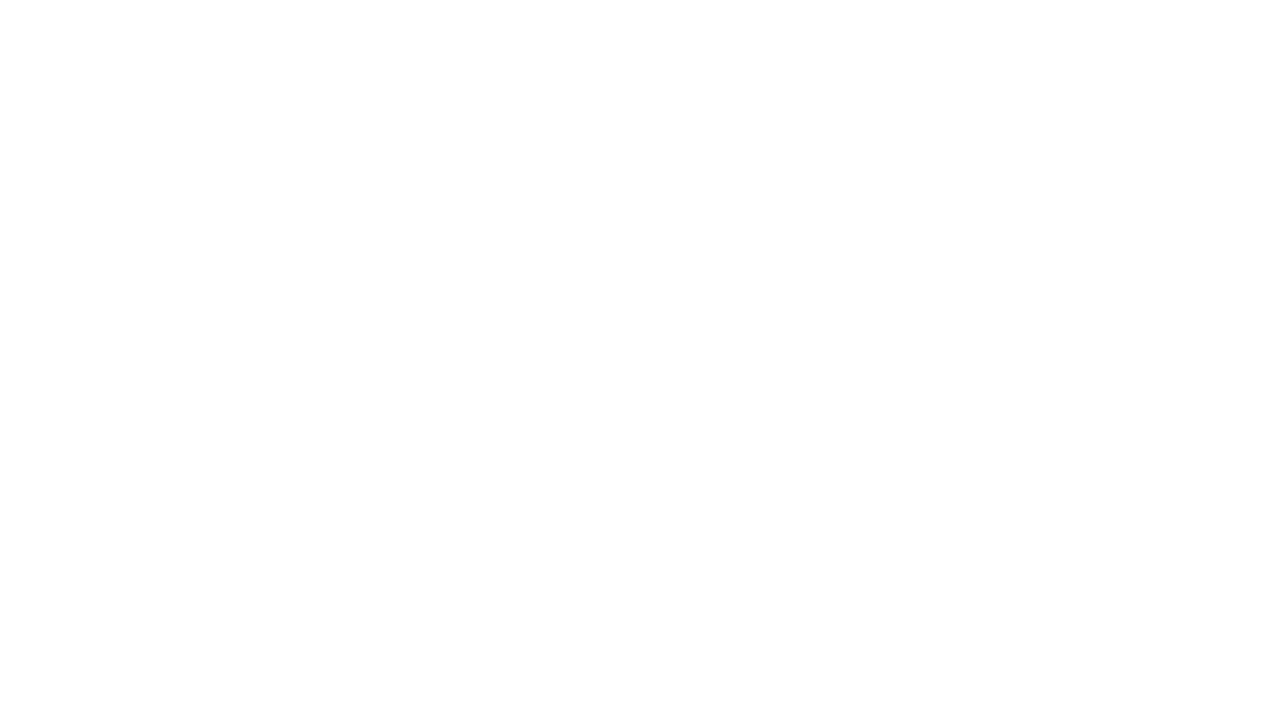
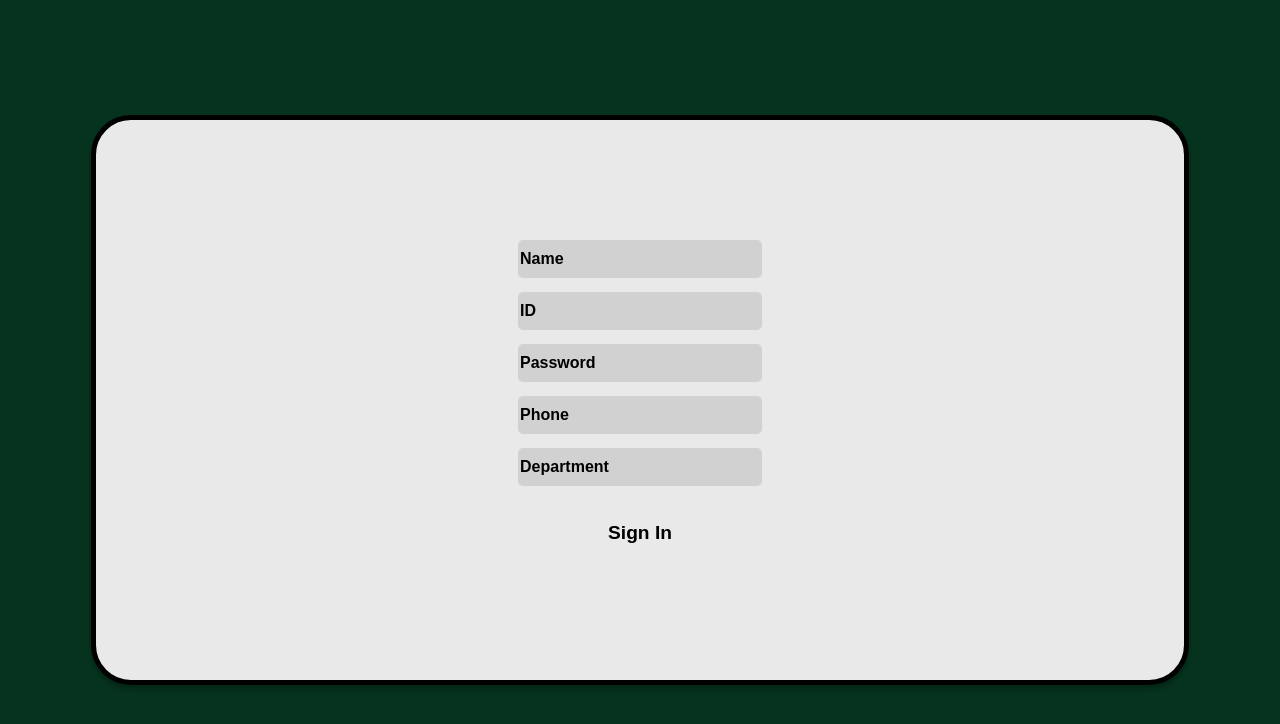
Before and after one commit to elect10/opensoure_personal_pa, a React (Create React App) app in the folder my-app/: page /signup in a window 1280 px wide. Before the commit this address had no page. Shown: the top 724 px of the page. Built offline with nearby package versions, Linux system fonts and the light colour scheme.

Commit message:
make post , sign up codes are made and route in to app.js

```diff
--- a/my-app/src/App.js
+++ b/my-app/src/App.js
@@ -12,6 +12,8 @@ import {
 import Loginpic from "./routes/Loginpic";
 import Login from "./routes/Login";
 import Main from "./routes/Main";
+import Makepost from "./routes/Makepost";
+import SignUp from "./routes/SignUp";
 
 function App() {
   return (
@@ -20,7 +22,8 @@ function App() {
         <Route path="/" element={<Loginpic />} />
         <Route path="/login" element={<Login />} />
         <Route path="/main" element={<Main />} />
-
+        <Route path="/makepost" element={<Makepost />} />
+        <Route path="/signup" element={<SignUp />} />
       </Routes>
     </Router>
   );
--- /dev/null
+++ b/my-app/src/routes/SignUp.css
@@ -0,0 +1,44 @@
+.signupbox{
+    display: flex;
+    flex-direction: column;
+    align-items: center;
+    justify-content: center;
+    position: absolute;
+    top: 50%;
+    left: 50%;
+    transform: translate(-50%, -50%);
+
+    width: 85%;
+    height: 70%;
+
+    background-color: rgba(233, 233, 233, 1);
+    border: 5px solid #000000;
+    box-shadow: 0px 4px 4px rgba(0, 0, 0, 0.25);
+    border-radius: 40px;
+}
+
+.container_sign{
+    display: flex;
+    flex-direction: column;
+    align-items: center;
+    margin: 0%;
+    padding: 0%;
+    width: 100%;
+    height: 853px;
+
+    background-color: rgba(6, 51, 29, 1);
+
+}
+
+.button_sign button{
+    width: 120px;
+    height: 40px;
+    margin: 15px;
+    margin-top: 20px;
+    border: none;
+    background-color: rgba(233, 233, 233, 1);
+    font-size: larger;
+    font-weight: bold;
+    border-radius: 5px;
+    cursor: pointer;
+}
--- /dev/null
+++ b/my-app/src/routes/SignUp.jsx
@@ -0,0 +1,96 @@
+// src/routes/SignUp.js
+import React, { useState } from 'react';
+import { Link } from "react-router-dom";
+import { useNavigate } from 'react-router-dom';
+import './SignUp.css';
+import axios from 'axios';
+
+const SignUp = () => {
+  const navigate = useNavigate();
+  const [form, setForm] = useState({
+    username: '',
+    id: '',
+    password: '',
+    phone: '',
+    department: '',
+  });
+  const setFormnull = () => {
+    setForm({
+      username: '',
+      id: '',
+      password: '',
+      phone: '',
+      department: '',
+    });
+  };
+
+  const handleChange = (e) => {
+    const { name, value } = e.target;
+    setForm({
+      ...form,
+      [name]: value,
+    });
+  };
+
+  const handleSignUp = async (event) => {
+
+    event.preventDefault();
+    // 회원가입 로직 추가
+
+
+    try {
+      const response = await axios.post('/api/signup', form , { withCredentials: true });
+      if (response.status === 200) {
+
+        alert('회원가입이 완료되었습니다.');
+        navigate('/Login');
+      }
+      else {
+        alert('회원가입에 실패했습니다.');
+        setFormnull();
+
+      }
+
+      console.log('response:', response.data);
+
+
+    } catch (error) {
+      console.log('failed to sign up:', error);
+      setFormnull();
+
+    }
+    console.log('회원가입 정보:', form);
+  };
+
+  return (
+    <div className='container_sign'>
+      <form onSubmit={handleSignUp} className ="signupbox">
+        <div className = "inputID">
+          <input className ="inputbox" placeholder="Name" type="text" name="username" value={form.username} onChange={handleChange} required />
+        </div>
+
+        <div className='inputID'>
+          <input className ="inputbox" placeholder='ID' type="text" name="id" value={form.id} onChange={handleChange} required />
+        </div>
+
+        <div className ="inputID">
+          <input className ="inputbox" placeholder="Password" type="password" name="password" value={form.password} onChange={handleChange} required />
+        </div>
+
+        <div className ="inputID">
+          <input className ="inputbox" placeholder="Phone" type="text" name="phone" value={form.phone} onChange={handleChange} required />
+        </div>
+
+        <div className ="inputID">
+          <input className ="inputbox" placeholder="Department" type="text" name="department" value={form.department} onChange={handleChange} required />
+        </div>
+
+        <div className ="button_sign">
+          <button type="submit" style ={{color: '#000000', textDecoration:'none' }} > Sign In </button>
+        </div>
+      </form>
+    </div>
+  );
+};
+
+export default SignUp;
```
